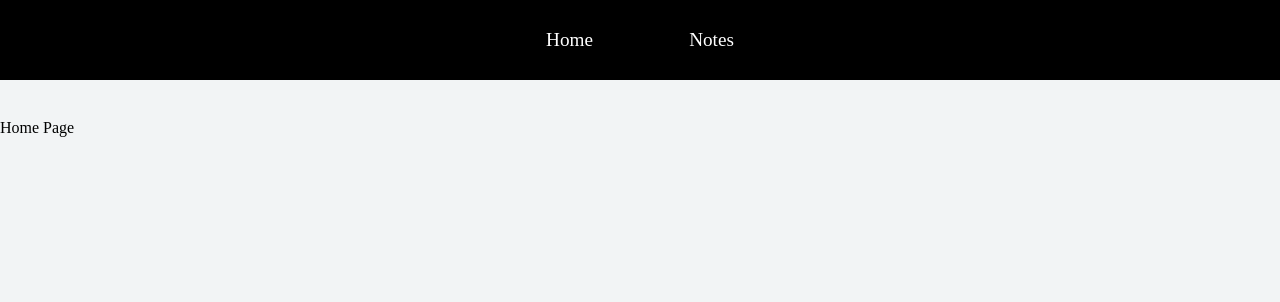
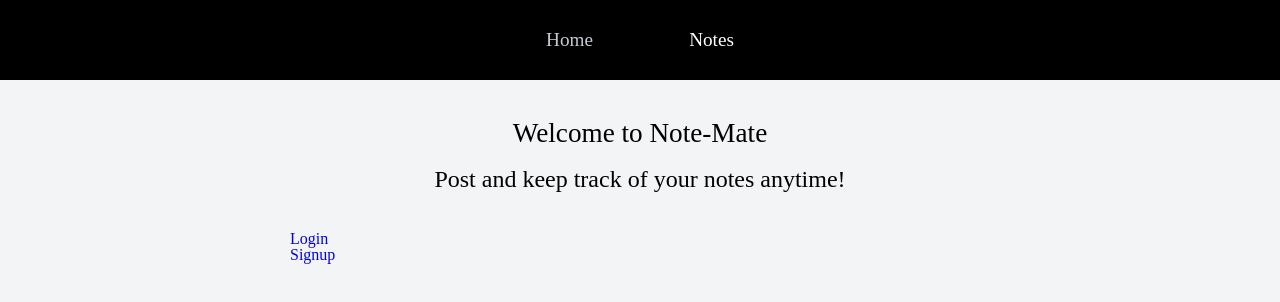
Before and after one commit to gcode101/note-mate, a React (Create React App) app in the folder note/: page / in a window 1280 px wide. Shown: the top 302 px of the page. Built offline with nearby package versions, Linux system fonts and the light colour scheme.

Commit message:
add the log/signup with routes working. No user auth

```diff
--- a/note/src/components/LandingPage.js
+++ b/note/src/components/LandingPage.js
@@ -1,11 +1,28 @@
 import React, { Component } from 'react';
+import { Route, NavLink } from 'react-router-dom';
 import Notes from './Notes';
 
 class LandingPage extends Component {
 	render() {
+		const { match } = this.props;
 		return (
 			<div className="landing-page">
-				<div>Home Page</div>
+				<div className="main-text">
+					<h1>Welcome to Note-Mate</h1>
+					<h2>Post and keep track of your notes anytime!</h2>
+				</div>
+				<ul className="landing-page__menu">
+					<li className="navLink">
+						<NavLink to="login" activeClassName="navlink--selected">
+							Login
+						</NavLink>
+					</li>
+					<li className="navLink">
+						<NavLink to="signup" activeClassName="navlink--selected">
+							Signup
+						</NavLink>
+					</li>
+				</ul>
 			</div>
 		);
 	}
--- /dev/null
+++ b/note/src/components/Login.js
@@ -0,0 +1,48 @@
+import React, { Component } from 'react';
+import { connect } from 'react-redux';
+
+class LoginForm extends Component {
+	state = {
+		userName: '',
+		password: ''
+	}
+
+	handleSubmit = (event) => {
+		event.preventDefault();
+	};
+
+	handleInput = (event) => {
+		this.setState({ [event.target.name]: event.target.value });
+	}
+
+	render () {
+		return (
+			<div className='login-form-input'>
+				<h1>Log In</h1>
+				<form id='login-form' onSubmit={this.handleSubmit}>
+					<input
+						type="text"
+						name="userName"
+						placeholder="username"
+						value={this.state.userName}
+						onChange={this.handleInput}
+					/>
+					<input
+						type="password"
+						name="password"
+						placeholder="password"
+						value={this.state.password}
+						onChange={this.handleInput}
+					/>
+					<button type="submit">Login</button>
+				</form>
+			</div>
+		);
+	}
+}
+
+// const mapStateToProps = (state) => {
+
+// }
+
+export default LoginForm;
--- /dev/null
+++ b/note/src/components/Signup.js
@@ -0,0 +1,64 @@
+import React, { Component } from 'react';
+import { connect } from 'react-redux';
+
+class SignupForm extends Component {
+	state = {
+		firstName: '',
+		lastName: '',
+		userName: '',
+		password: ''
+	}
+
+	handleSubmit = (event) => {
+		event.preventDefault();
+	};
+
+	handleInput = (event) => {
+		this.setState({ [event.target.name]: event.target.value });
+	}
+
+	render () {
+		return (
+			<div className='signup-form-input'>
+				<h1>Sign Up</h1>
+				<form id='signup-form' onSubmit={this.handleSubmit}>
+					<input
+						type="text"
+						name="firstName"
+						placeholder="First Name"
+						value={this.state.firstName}
+						onChange={this.handleInput}
+					/>
+					<input
+						type="text"
+						name="lastName"
+						placeholder="Last Name"
+						value={this.state.lastName}
+						onChange={this.handleInput}
+					/>
+					<input
+						type="text"
+						name="userName"
+						placeholder="username"
+						value={this.state.userName}
+						onChange={this.handleInput}
+					/>
+					<input
+						type="password"
+						name="password"
+						placeholder="password"
+						value={this.state.password}
+						onChange={this.handleInput}
+					/>
+					<button type="submit">Sign Up</button>
+				</form>
+			</div>
+		);
+	}
+}
+
+// const mapStateToProps = (state) => {
+
+// }
+
+export default SignupForm;
--- a/note/src/css/index.css
+++ b/note/src/css/index.css
@@ -129,6 +129,16 @@ table {
 * {
   box-sizing: border-box;
 }
+body {
+  background: #f2f4f5;
+}
+a {
+  color: white;
+  text-decoration: none;
+}
+a:hover {
+  color: #C5CBD3;
+}
 .input-box {
   width: 100%;
   height: 30px;
@@ -174,6 +184,7 @@ table {
   display: flex;
   justify-content: center;
   font-size: 1.5rem;
+  margin: 40px;
 }
 .notes .notes__add-form {
   text-align: center;
@@ -327,6 +338,20 @@ table {
 .notes .notes-grid .note .note-buttons .done-button:hover {
   cursor: pointer;
 }
-body {
-  background: #f2f4f5;
+.Navbar {
+  display: flex;
+  justify-content: center;
+  align-items: center;
+  background: black;
+  height: 80px;
+  margin-bottom: 40px;
 }
+.Navbar .Navbar__nav {
+  display: flex;
+  justify-content: space-around;
+  width: 100%;
+  max-width: 284px;
+}
+.Navbar .Navbar__nav .NavLink {
+  font-size: 1.2rem;
+}
--- a/note/src/css/less/index.css
+++ b/note/src/css/less/index.css
@@ -128,6 +128,12 @@ table {
 }
 * {
   box-sizing: border-box;
+}
+body {
+  background: #f2f4f5;
+}
+a {
+  text-decoration: none;
 }
 .input-box {
   width: 100%;
@@ -328,15 +334,31 @@ table {
 .notes .notes-grid .note .note-buttons .done-button:hover {
   cursor: pointer;
 }
-body {
-  background: #f2f4f5;
+.landing-page {
+  width: 100%;
+  max-width: 700px;
+  margin: auto;
 }
-a {
-  color: white;
-  text-decoration: none;
+.landing-page .main-text {
+  display: flex;
+  align-items: center;
+  flex-direction: column;
 }
-a:hover {
-  color: #C5CBD3;
+.landing-page .main-text h1 {
+  font-size: 1.7rem;
+  margin-bottom: 20px;
+}
+.landing-page .main-text h2 {
+  font-size: 1.5rem;
+  margin-bottom: 40px;
+}
+.landing-page .labels {
+  display: flex;
+  justify-content: center;
+}
+.landing-page .labels h3 {
+  font-size: 1.2rem;
+  margin: 20px;
 }
 .Navbar {
   display: flex;
@@ -355,3 +377,12 @@ a:hover {
 .Navbar .Navbar__nav .NavLink {
   font-size: 1.2rem;
 }
+.Navbar .Navbar__nav .NavLink a {
+  color: white;
+}
+.Navbar .Navbar__nav .NavLink a:hover {
+  color: #C5CBD3;
+}
+.Navbar .Navbar__nav .NavLink .Navlink--selected {
+  color: #C5CBD3;
+}
--- a/note/src/index.js
+++ b/note/src/index.js
@@ -10,6 +10,8 @@ import rootReducer from './reducers';
 import LandingPage from './components/LandingPage';
 import Navigation from './components/Navigation';
 import Notes from './components/Notes';
+import Login from './components/Login';
+import Signup from './components/Signup';
 import { BrowserRouter as Router, Route } from 'react-router-dom';
 
 const store = createStore(rootReducer, applyMiddleware(thunk, logger));
@@ -21,6 +23,8 @@ ReactDOM.render(
 				<Navigation />
 				<Route path="/" component={LandingPage} exact/>
 				<Route path="/notes" component={Notes} />
+				<Route path="/login" component={Login} />
+				<Route path="/signup" component={Signup} />
 			</div>
 		</Router>
 	</Provider>,
--- a/note/src/less/general.less
+++ b/note/src/less/general.less
@@ -3,10 +3,5 @@ body {
 }
 
 a {
-	color: white;
 	text-decoration: none;
-
-	&:hover {
-		color: #C5CBD3;
-	}
 }
--- a/note/src/less/index.less
+++ b/note/src/less/index.less
@@ -1,6 +1,6 @@
 @import "reset";
+@import "general";
 @import "mixins";
 @import "notes";
 @import "landing-page";
-@import "general";
 @import "navigation";
--- a/note/src/less/landing-page.less
+++ b/note/src/less/landing-page.less
@@ -1,2 +1,31 @@
 .landing-page {
+	width: 100%;
+	max-width: 700px;
+	margin: auto;
+
+	.main-text {
+		display: flex;
+		align-items: center;
+		flex-direction: column;
+
+		h1 {
+			font-size: 1.7rem;
+			margin-bottom: 20px;
+		}
+
+		h2 {
+			font-size: 1.5rem;
+			margin-bottom: 40px;
+		}
+	}
+
+	.labels {
+		display: flex;
+		justify-content: center;
+
+		h3 {
+			font-size: 1.2rem;
+			margin: 20px;
+		}
+	}
 }
--- a/note/src/less/navigation.less
+++ b/note/src/less/navigation.less
@@ -15,9 +15,17 @@
 		.NavLink {
 			font-size: 1.2rem;
 
-			// &:hover {
-			// 	color: green;
-			// }
+			a {
+				color: white;
+
+				&:hover {
+					color: #C5CBD3;
+				}
+			}
+
+			.Navlink--selected {
+				color: #C5CBD3;
+			}
 		}
 	}
 }
```
